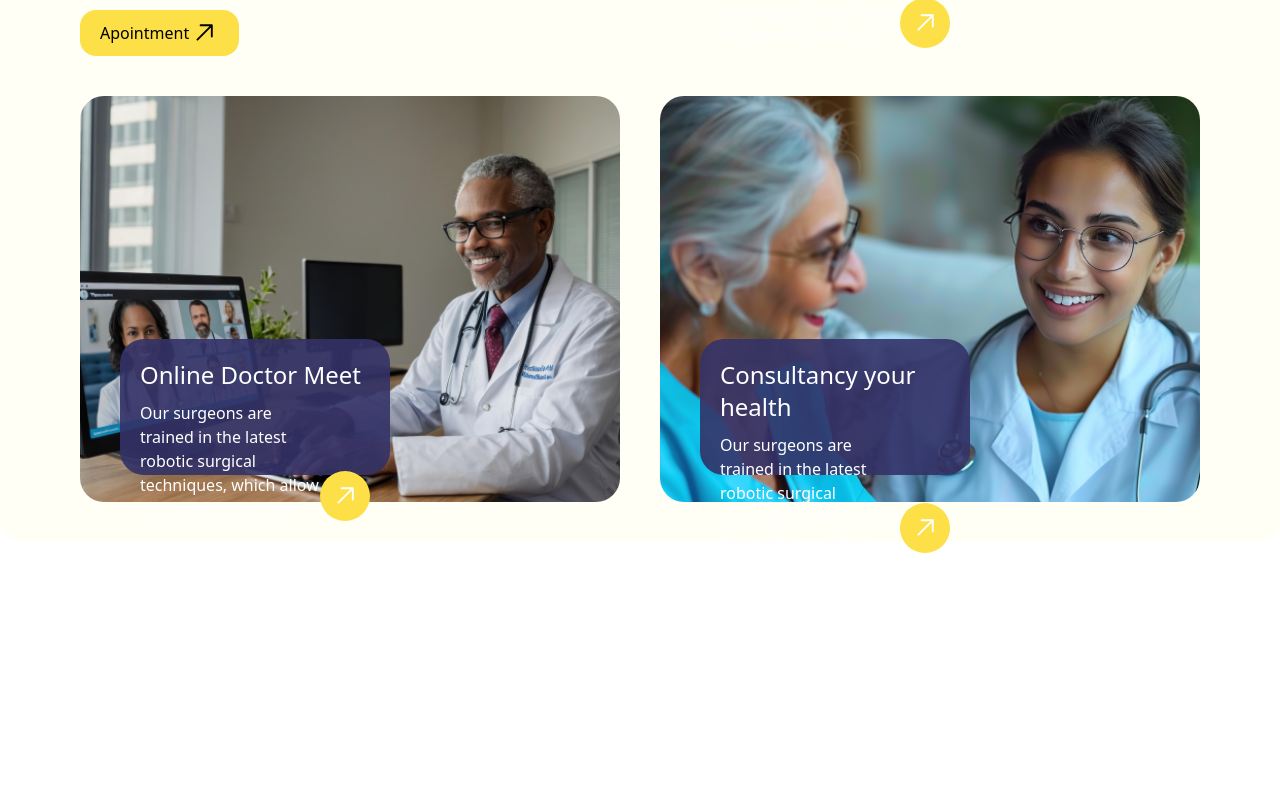
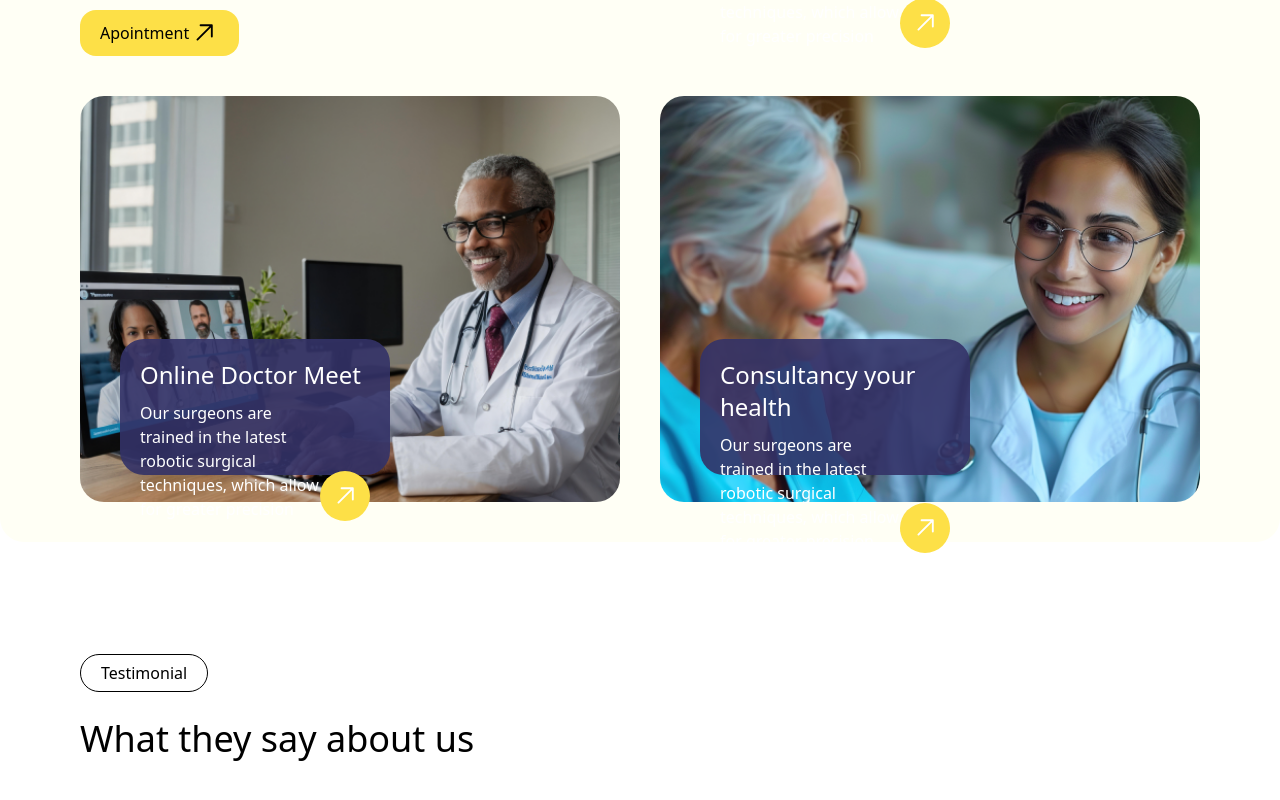
Before and after one commit to safkat07/Health-Care, a React (Vite) app: page / in a window 1280 px wide. Shown: the part 1755-2555 px from the top of the page. Before the commit the page ends 2308 px from the top, so only its background shows below. Built offline with nearby package versions, Linux system fonts and the light colour scheme.

Commit message:
who are we section edited

```diff
--- a/src/App.jsx
+++ /dev/null
@@ -1,13 +0,0 @@
-
-
-function App() {
-
-  return (
-    <>
-
-      <div className="text-5xl p-5">
-        hello</div></>
-  )
-}
-
-export default App
--- a/src/MainLayout.jsx
+++ b/src/MainLayout.jsx
@@ -1,6 +1,7 @@
 import Banner from "./components/Header/Banner"
 import Navbar from "./components/Header/Navbar"
 import Services from "./components/PageContent/Services"
+import Testimonials from "./components/PageContent/Testimonials"
 import WhoAreWe from "./components/PageContent/WhoAreWe"
 
 const MainLayout = () => {
@@ -10,6 +11,7 @@ const MainLayout = () => {
             <Banner />
             <WhoAreWe />
             <Services />
+            <Testimonials />
         </>
     )
 }
--- /dev/null
+++ b/src/components/PageContent/Testimonials.jsx
@@ -0,0 +1,16 @@
+import ContentWrapper from "@/ContentWrapper"
+import SmallHeadingText from "../useableComponents/SmallHeadingText"
+import HeadingText from "../useableComponents/HeadingText"
+
+const Testimonials = () => {
+    return (
+        <ContentWrapper className={"py-28"}>
+            <div className="flex justify-start items-start flex-col gap-y-5">
+                <SmallHeadingText smallTitle={"Testimonial"} />
+                <HeadingText text={"What they say about us"} />
+            </div>
+        </ContentWrapper>
+    )
+}
+
+export default Testimonials
```
